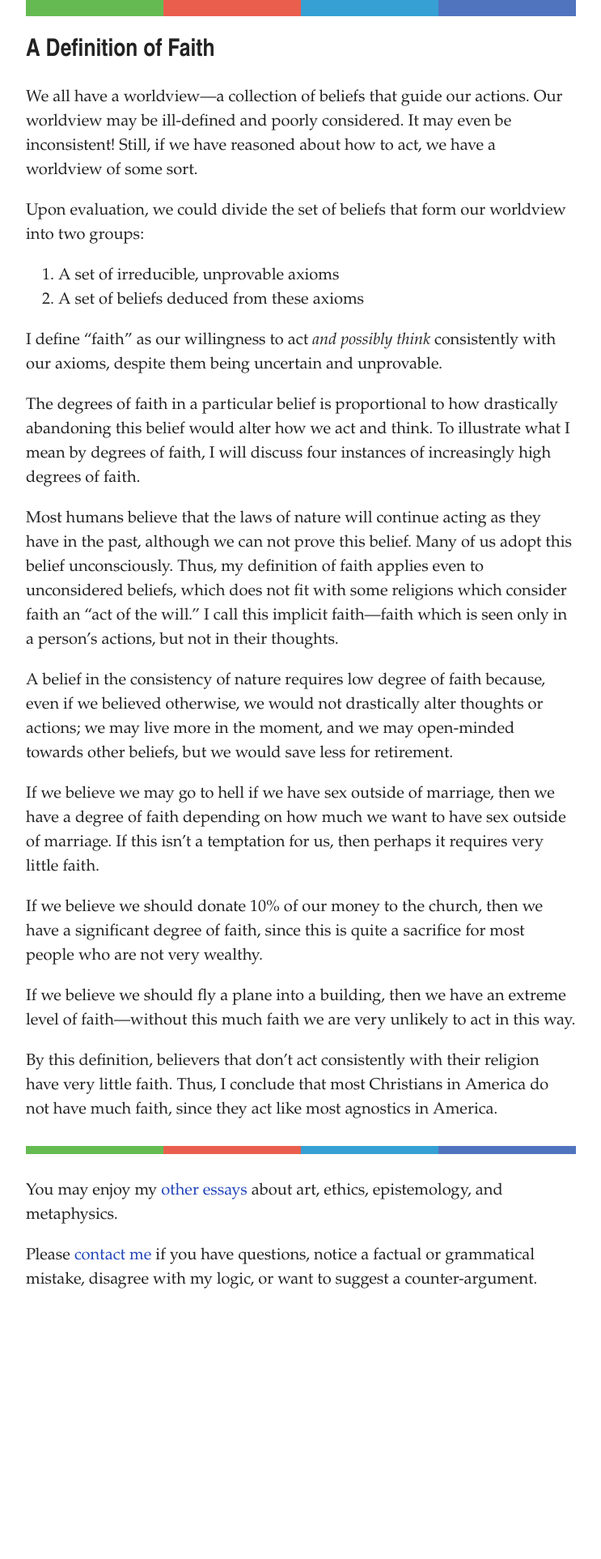
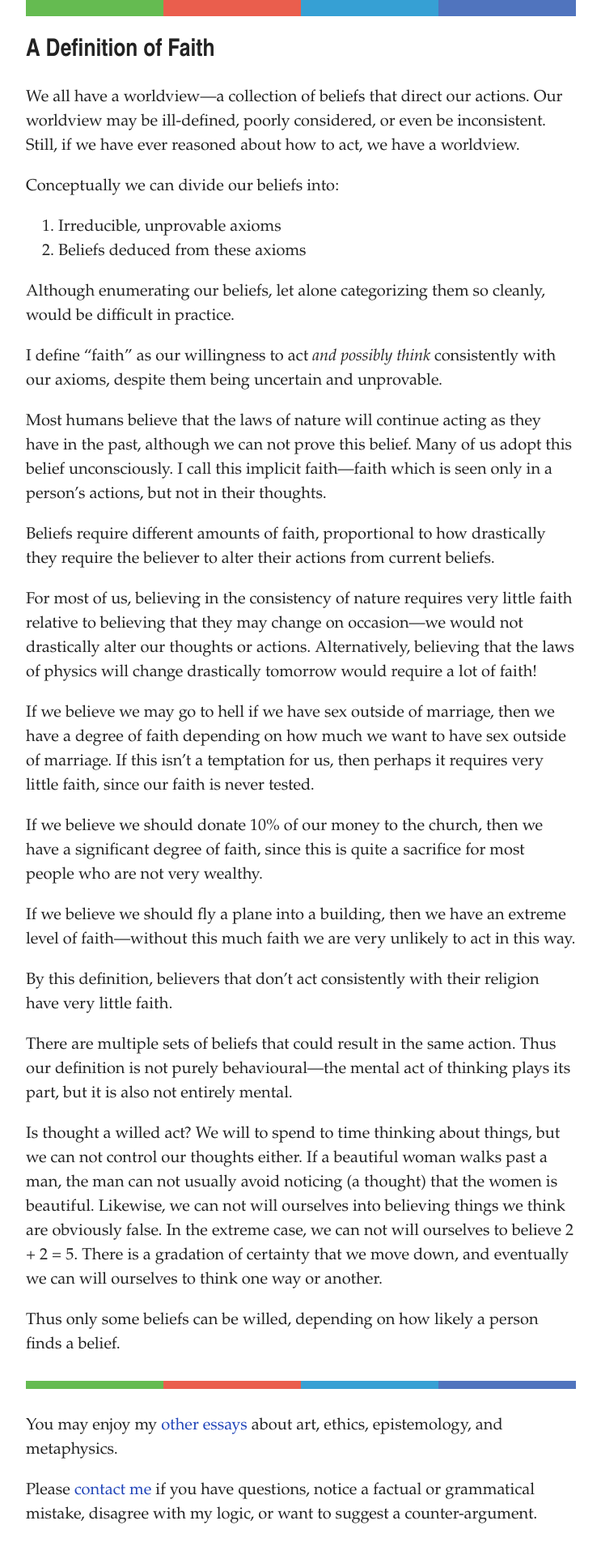
Before and after one commit to artsandmetaphysics/goodlifeodyssey, a Jekyll site: the page built from _essays/a-definition-of-faith.md, in a window 1280 px wide. Shown: the whole page at 81% size, without its empty margins (268-1011 px from the left). Built offline with Jekyll 4.4.1, drawn with Linux system fonts in a browser that asks for light colours; before the commit the page ends 1635 px from its top, so only the background shows below that.

Commit message:
Add more thoughts about faith essay

```diff
--- a/_essays/a-definition-of-faith.md
+++ b/_essays/a-definition-of-faith.md
@@ -5,25 +5,33 @@ status: incomplete
 order: 2
 ---
 
-We all have a worldview---a collection of beliefs that guide our actions.  Our worldview may be ill-defined and poorly considered.  It may even be inconsistent!  Still, if we have reasoned about how to act, we have a worldview of some sort.
+We all have a worldview---a collection of beliefs that direct our actions.  Our worldview may be ill-defined, poorly considered, or even be inconsistent.  Still, if we have ever reasoned about how to act, we have a worldview.
 
-Upon evaluation, we could divide the set of beliefs that form our worldview into two groups:
+Conceptually we can divide our beliefs into:
 
-1. A set of irreducible, unprovable axioms
-2. A set of beliefs deduced from these axioms
+1. Irreducible, unprovable axioms
+2. Beliefs deduced from these axioms
+
+Although enumerating our beliefs, let alone categorizing them so cleanly, would be difficult in practice.
 
 I define "faith" as our willingness to act *and possibly think* consistently with our axioms, despite them being uncertain and unprovable.
 
-The degrees of faith in a particular belief is proportional to how drastically abandoning this belief would alter how we act and think.  To illustrate what I mean by degrees of faith, I will discuss four instances of increasingly high degrees of faith.
+Most humans believe that the laws of nature will continue acting as they have in the past, although we can not prove this belief.  Many of us adopt this belief unconsciously.  I call this implicit faith---faith which is seen only in a person's actions, but not in their thoughts.
 
-Most humans believe that the laws of nature will continue acting as they have in the past, although we can not prove this belief.  Many of us adopt this belief unconsciously.  Thus, my definition of faith applies even to unconsidered beliefs, which does not fit with some religions which consider faith an "act of the will."  I call this implicit faith---faith which is seen only in a person's actions, but not in their thoughts.
+Beliefs require different amounts of faith, proportional to how drastically they require the believer to alter their actions from current beliefs.
 
-A belief in the consistency of nature requires low degree of faith because, even if we believed otherwise, we would not drastically alter thoughts or actions; we may live more in the moment, and we may open-minded towards other beliefs, but we would save less for retirement.
+For most of us, believing in the consistency of nature requires very little faith relative to believing that they may change on occasion---we would not drastically alter our thoughts or actions.  Alternatively, believing that the laws of physics will change drastically tomorrow would require a lot of faith!
 
-If we believe we may go to hell if we have sex outside of marriage, then we have a degree of faith depending on how much we want to have sex outside of marriage.  If this isn't a temptation for us, then perhaps it requires very little faith.
+If we believe we may go to hell if we have sex outside of marriage, then we have a degree of faith depending on how much we want to have sex outside of marriage.  If this isn't a temptation for us, then perhaps it requires very little faith, since our faith is never tested.
 
 If we believe we should donate 10% of our money to the church, then we have a significant degree of faith, since this is quite a sacrifice for most people who are not very wealthy.
 
 If we believe we should fly a plane into a building, then we have an extreme level of faith---without this much faith we are very unlikely to act in this way.
 
-By this definition, believers that don't act consistently with their religion have very little faith.  Thus, I conclude that most Christians in America do not have much faith, since they act like most agnostics in America.
+By this definition, believers that don't act consistently with their religion have very little faith.
+
+There are multiple sets of beliefs that could result in the same action.  Thus our definition is not purely behavioural---the mental act of thinking plays its part, but it is also not entirely mental.
+
+Is thought a willed act?  We will to spend to time thinking about things, but we can not control our thoughts either.  If a beautiful woman walks past a man, the man can not usually avoid noticing (a thought) that the women is beautiful.  Likewise, we can not will ourselves into believing things we think are obviously false.  In the extreme case, we can not will ourselves to believe 2 + 2 = 5.  There is a gradation of certainty that we move down, and eventually we can will ourselves to think one way or another.
+
+Thus only some beliefs can be willed, depending on how likely a person finds a belief.
```
